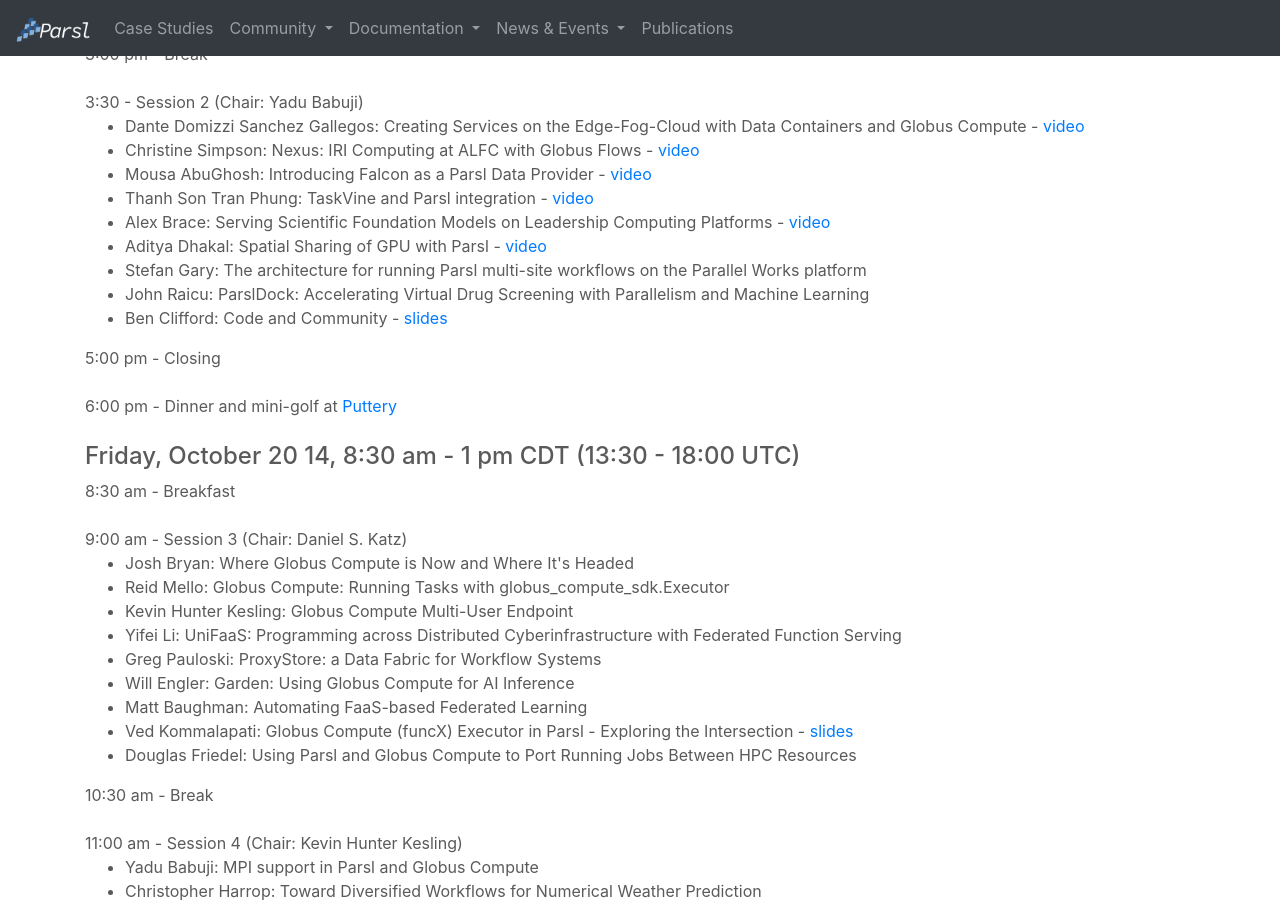
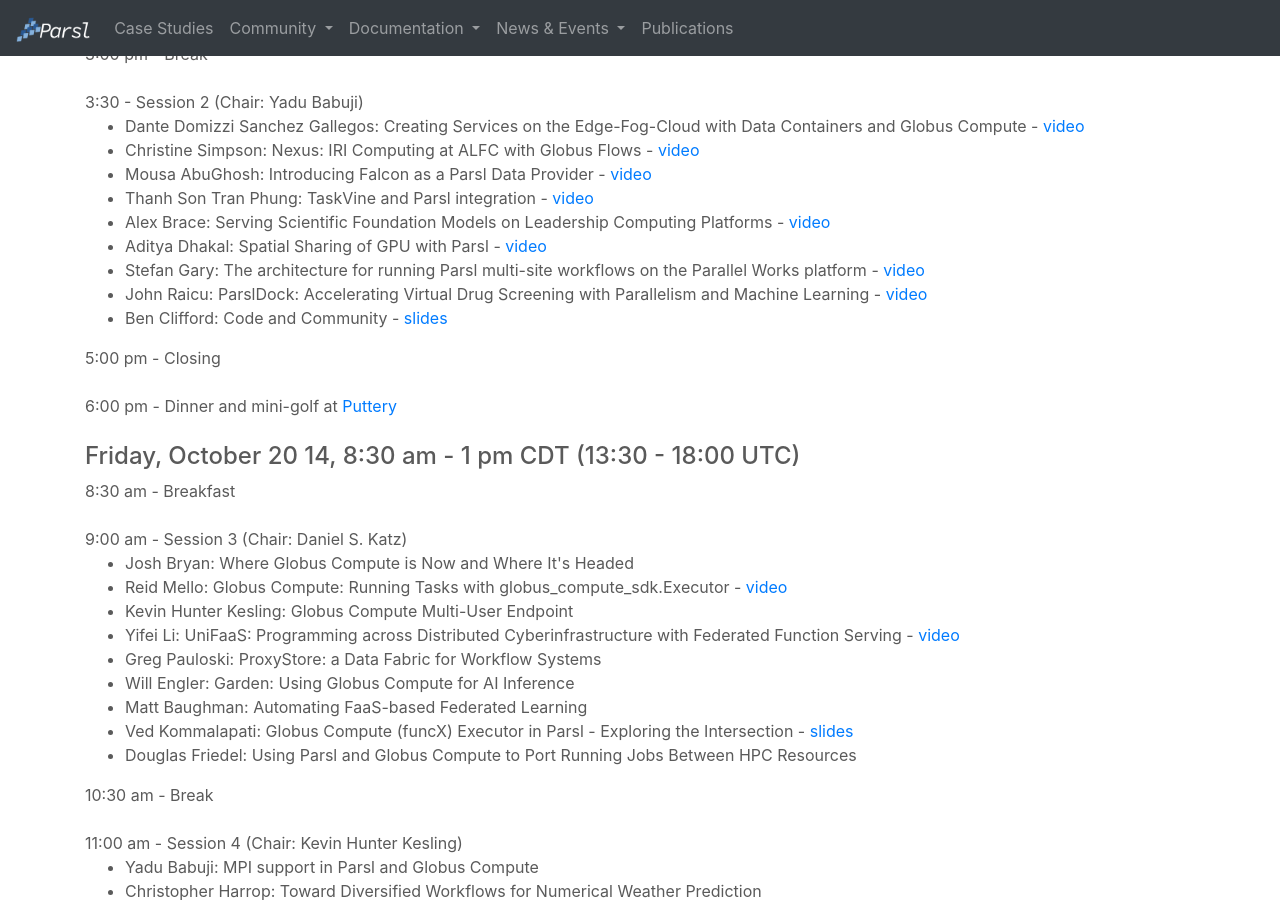
Before and after one commit to Parsl/parsl.github.io, a Jekyll site: the page built from parslfest/parslfest2023.html, in a window 1280 px wide and 900 px high, scrolled down 1541 px. Built offline with Jekyll 4.4.1, drawn with Linux system fonts in a browser that asks for light colours.

Commit message:
More video links

```diff
--- a/parslfest/parslfest2023.html
+++ b/parslfest/parslfest2023.html
@@ -86,8 +86,8 @@
 		<li>Thanh Son Tran Phung: TaskVine and Parsl integration - <a href="https://youtu.be/3jtq8WR6iAc">video</a></li>
 		<li>Alex Brace: Serving Scientific Foundation Models on Leadership Computing Platforms - <a href="https://youtu.be/5p8mRI6ZaEs">video</a></li>
 		<li>Aditya Dhakal: Spatial Sharing of GPU with Parsl - <a href="https://youtu.be/XLLbYh-jdI4">video</a></li>
-	        <li>Stefan Gary: The architecture for running Parsl multi-site workflows on the Parallel Works platform</li>
-		<li>John Raicu: ParslDock: Accelerating Virtual Drug Screening with Parallelism and Machine Learning</li>
+	        <li>Stefan Gary: The architecture for running Parsl multi-site workflows on the Parallel Works platform - <a href="https://youtu.be/dYe_qTuMimw">video</a></li>
+		<li>John Raicu: ParslDock: Accelerating Virtual Drug Screening with Parallelism and Machine Learning - <a href="https://youtu.be/JnJGBKbHF9M">video</a></li>
 		<li>Ben Clifford: Code and Community - <a href="2023/clifford-community.pdf">slides</a></li>
       </ul>
 
@@ -103,9 +103,9 @@
       9:00 am - Session 3 (Chair: Daniel S. Katz)
       <ul>
 	     	<li>Josh Bryan: Where Globus Compute is Now and Where It's Headed</li>
-		<li>Reid Mello: Globus Compute: Running Tasks with globus_compute_sdk.Executor</li>
+		<li>Reid Mello: Globus Compute: Running Tasks with globus_compute_sdk.Executor - <a href="https://youtu.be/GrC5Iqep9WE">video</a></li>
      		<li>Kevin Hunter Kesling: Globus Compute Multi-User Endpoint</li>
-		<li>Yifei Li: UniFaaS: Programming across Distributed Cyberinfrastructure with Federated Function Serving</li>
+		<li>Yifei Li: UniFaaS: Programming across Distributed Cyberinfrastructure with Federated Function Serving - <a href="https://youtu.be/Sqrnt90Zka4">video</a></li>
 	      	<li>Greg Pauloski: ProxyStore: a Data Fabric for Workflow Systems</li>
 		<li>Will Engler: Garden: Using Globus Compute for AI Inference</li>
 		<li>Matt Baughman: Automating FaaS-based Federated Learning</li>
```
